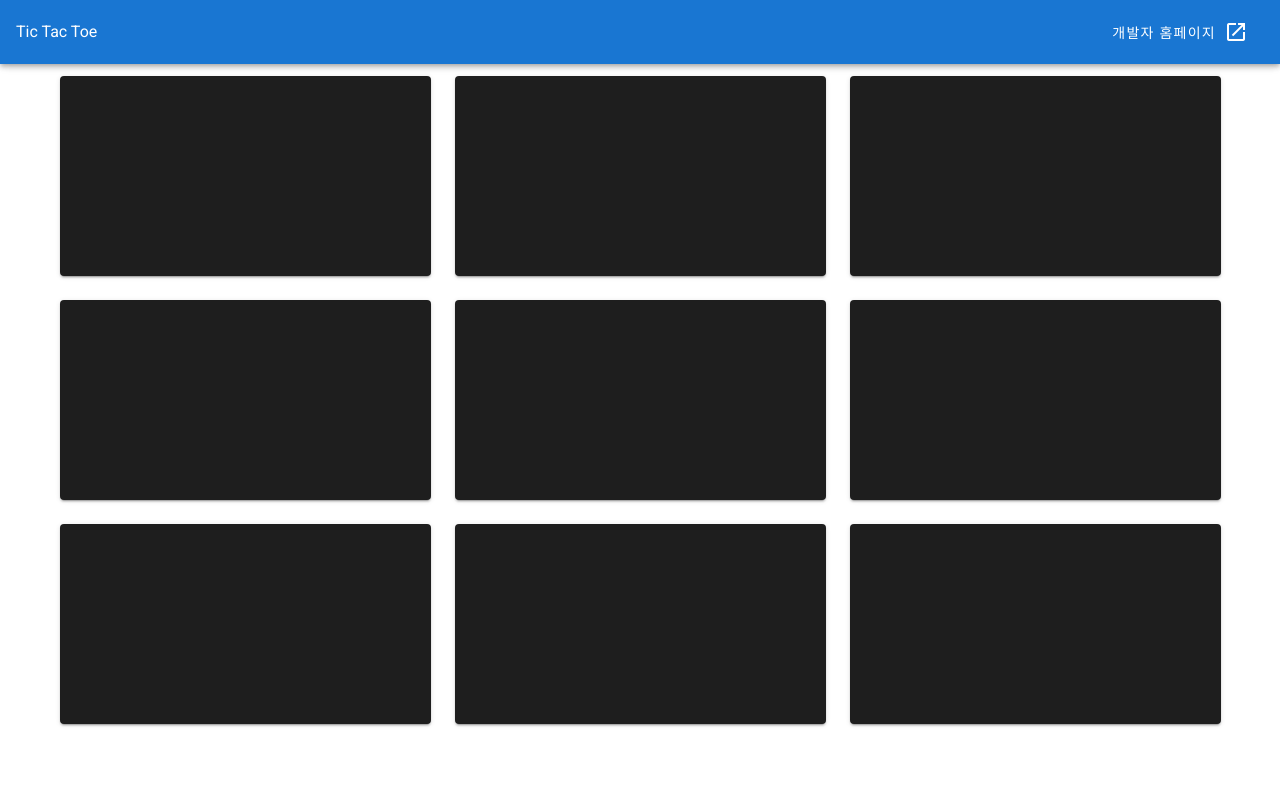
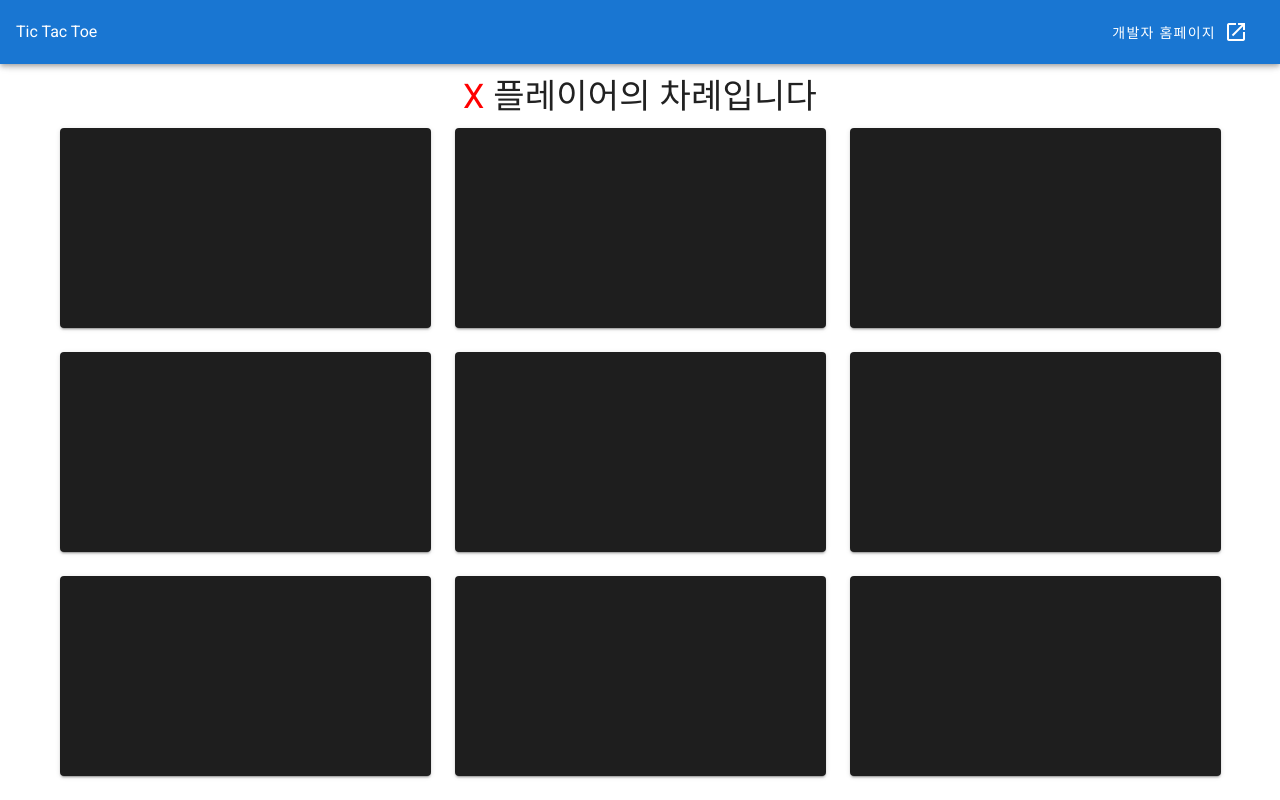
Before and after one commit to hummingengineer/tic-tac-toe-with-vue.js, a Vue app: page / in a window 1280 px wide. Built offline with nearby package versions, Linux system fonts and the light colour scheme.

Commit message:
Update Home.vue

```diff
--- a/src/views/Home.vue
+++ b/src/views/Home.vue
@@ -1,10 +1,16 @@
 <template>
-  <v-item-group multiple>
-    <v-container>
+  <v-container>
+    <v-row>
+      <v-col>
+        <div class="text-center display-1"><span style="color: red">{{ currentPlayer }}</span> 플레이어의 차례입니다</div>
+      </v-col>
+    </v-row>
+
+    <v-item-group multiple>
       <v-row v-for="row in 3" :key="row">
         <v-col v-for="col in 3" :key="col">
           <v-item v-slot:default="{ active, toggle }">
-            <v-card :color="active ? 'primary' : ''" class="d-flex align-center" dark height="200" @click="toggle">
+            <v-card :color="active ? 'primary' : ''" class="d-flex align-center" dark height="200" @click="toggle(); clickSquare()">
               <v-scroll-y-transition>
                 <div v-if="active" class="display-3 flex-grow-1 text-center">
                   {{ currentPlayer }}
@@ -14,8 +20,9 @@
           </v-item>
         </v-col>
       </v-row>
-    </v-container>
-  </v-item-group>
+    </v-item-group>
+
+  </v-container>
 </template>
 
 <script>
@@ -26,6 +33,12 @@ export default {
     return {
       currentPlayer: 'X'
     }
+  },
+
+  methods: {
+    clickSquare: function () {
+      this.currentPlayer === 'X' ? this.currentPlayer = 'O' : this.currentPlayer = 'X'
+    }
   }
 
 }
```
